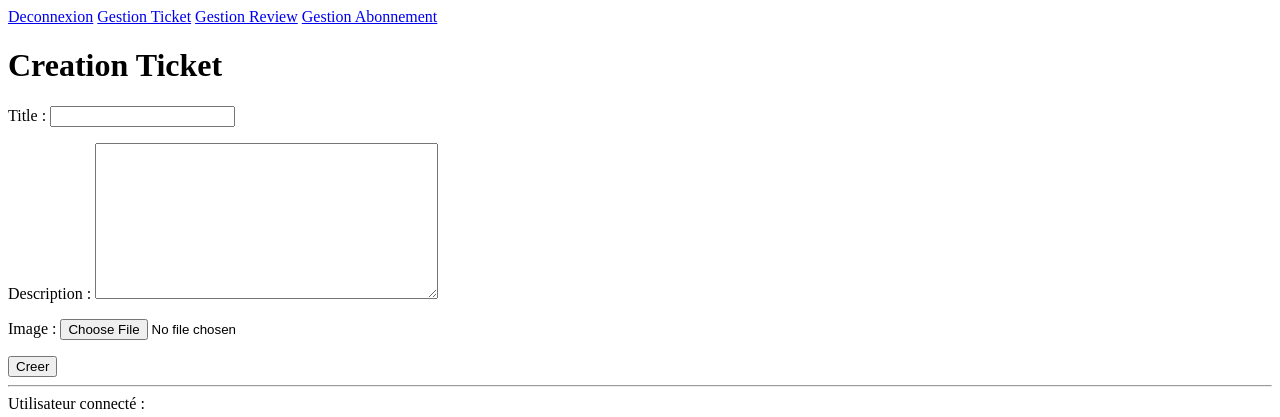
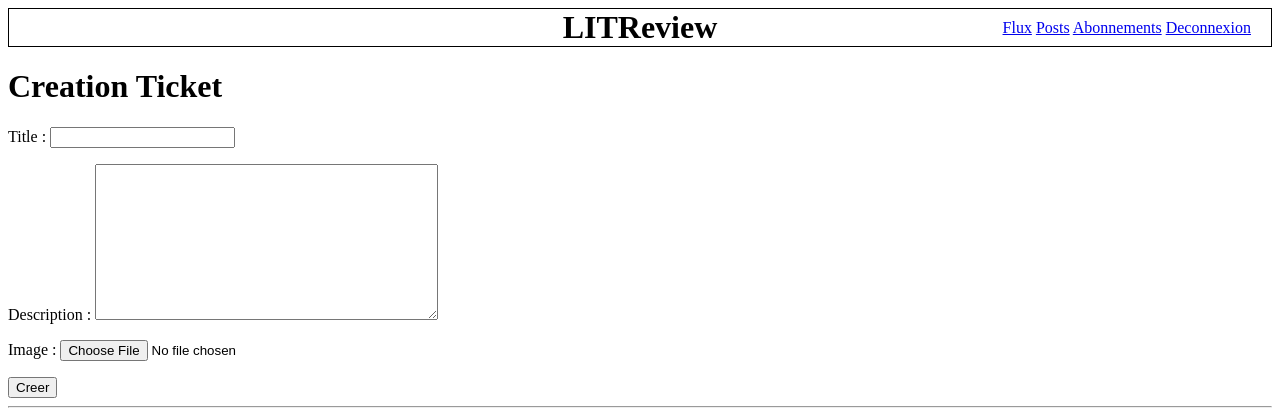
Before and after one commit to ClemiDouce/BookReview, a Django app: page /ticket/create/ in a window 1280 px wide. Shown: the top 417 px of the page. Run offline with Django 3.2, Linux system fonts and the light colour scheme; style sheets or scripts are compiled from the project's sources.

Commit message:
add top bar on base

```diff
--- /dev/null
+++ b/static/css/base.scss
@@ -0,0 +1,20 @@
+#top-bar {
+  display: grid;
+  grid-template-columns: repeat(3, 1fr);
+  grid-template-areas: ". logo menu";
+  justify-items: center;
+  border: solid 1px black;
+
+  #logo {
+    grid-area: logo;
+    font-weight: bolder;
+    margin: 0px 0px;
+  }
+
+  #navbar {
+    grid-area: menu;
+    align-self: center;
+    justify-self: right;
+    margin-right: 20px;
+  }
+}
--- a/templates/base.html
+++ b/templates/base.html
@@ -1,14 +1,23 @@
+{% load static %}
+
 <!DOCTYPE html>
 <html lang="fr">
 <head>
 	<meta charset="UTF-8">
 	<title>Title</title>
+	<link rel="stylesheet" type="text/css" href="{% static 'css/base.css' %}">
+	{% block head %}{% endblock %}
 </head>
 <body>
-	<a href="{% url 'logout' %}">Deconnexion</a>
-	<a href="{% url 'ticket:ticket-index' %}">Gestion Ticket</a>
-	<a href="{% url 'review:review-index' %}">Gestion Review</a>
-	<a href="{% url 'follows:abonnement' %}">Gestion Abonnement</a>
+	<div id="top-bar">
+		<h1 id="logo">LITReview</h1>
+		<div id="navbar">
+			<a href="{% url 'flux' %}">Flux</a>
+			<a href="{% url 'ticket:ticket-index' %}">Posts</a>
+			<a href="{% url 'follows:abonnement' %}">Abonnements</a>
+			<a href="{% url 'logout' %}">Deconnexion</a>
+		</div>
+	</div>
 	{% block content %}
 
 	{% endblock %}
```
